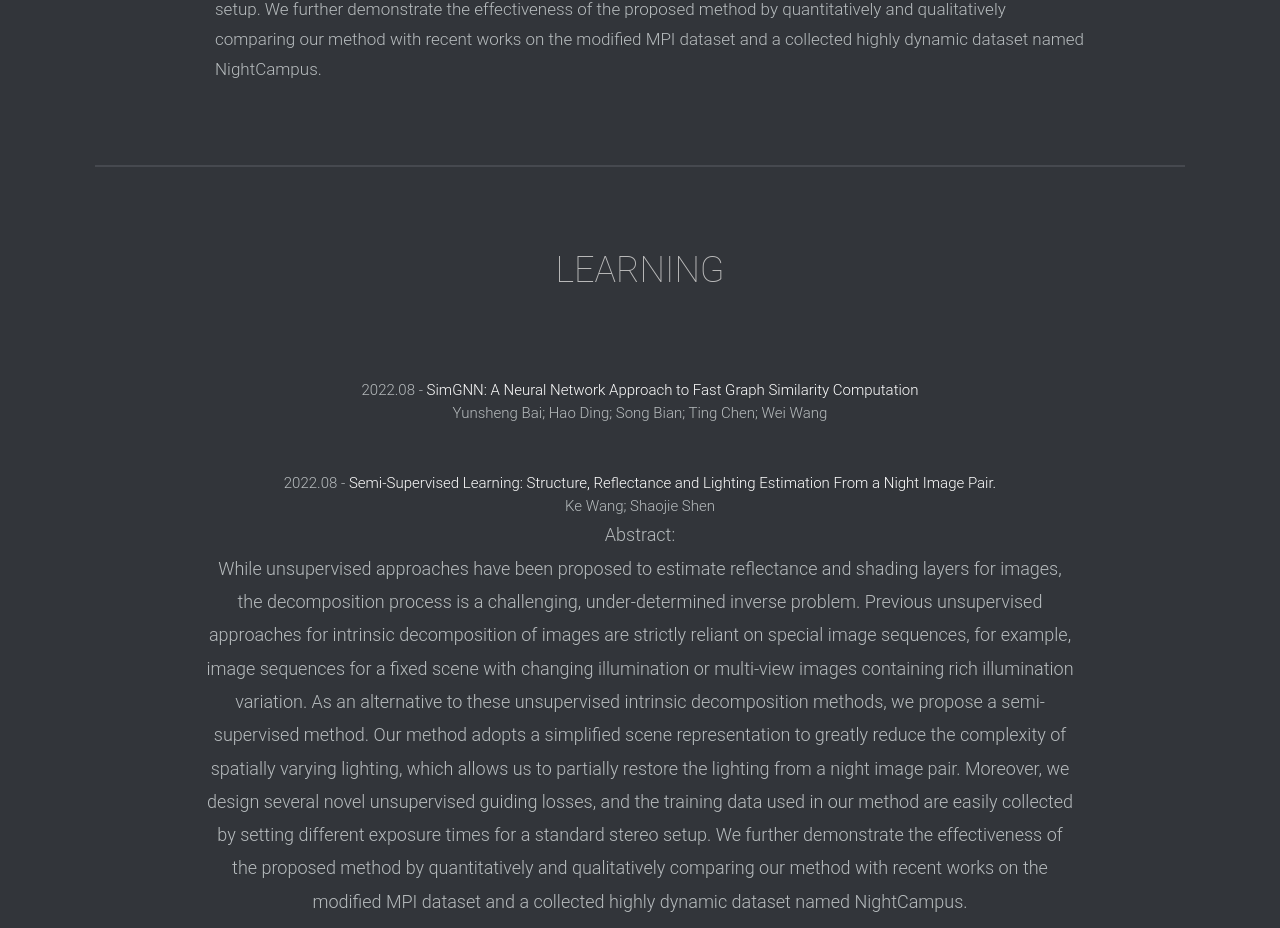
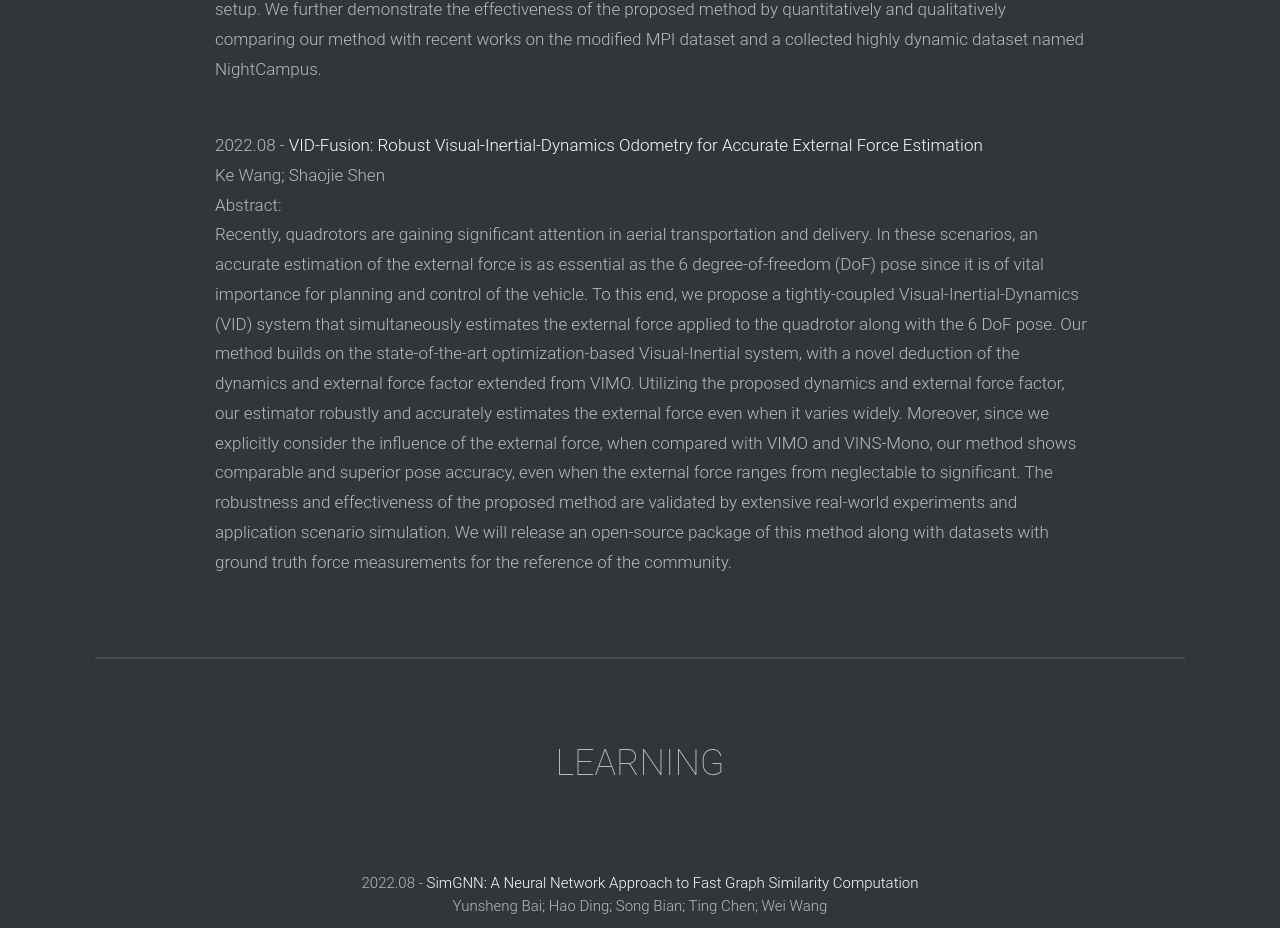
Before and after one commit to BayiSHLi/BayiSHLi.github.io, a plain HTML site: page Collect/index.html in a window 1280 px wide. Shown: the part 1253-2181 px from the top of the page. Drawn offline with nearby package versions, Linux system fonts and the light colour scheme; no server answers.

Commit message:
Update 1.0.2
Update New Reading

```diff
--- a/Collect/index.html
+++ b/Collect/index.html
@@ -102,6 +102,7 @@
                     Extensive flight experiments on the quadrotor are conducted inside multiple narrow tunnels to validate the planning framework as well as the robustness of the whole system.
                 </p>
                 <br /><br />
+
                 <ul class="animated fadeInRight">
                     <li>2022.08 -
                         <a href="https://ieeexplore.ieee.org/document/9655477">
@@ -113,6 +114,20 @@
                 <p class="animated fadeInLeft">
                     Abstract:<br/>
                     While unsupervised approaches have been proposed to estimate reflectance and shading layers for images, the decomposition process is a challenging, under-determined inverse problem. Previous unsupervised approaches for intrinsic decomposition of images are strictly reliant on special image sequences, for example, image sequences for a fixed scene with changing illumination or multi-view images containing rich illumination variation. As an alternative to these unsupervised intrinsic decomposition methods, we propose a semi-supervised method. Our method adopts a simplified scene representation to greatly reduce the complexity of spatially varying lighting, which allows us to partially restore the lighting from a night image pair. Moreover, we design several novel unsupervised guiding losses, and the training data used in our method are easily collected by setting different exposure times for a standard stereo setup. We further demonstrate the effectiveness of the proposed method by quantitatively and qualitatively comparing our method with recent works on the modified MPI dataset and a collected highly dynamic dataset named NightCampus.
+                </p>
+                <br /><br />
+
+                <ul class="animated fadeInRight">
+                    <li>2022.08 -
+                        <a href="https://arxiv.org/abs/2011.03993">
+                           VID-Fusion: Robust Visual-Inertial-Dynamics Odometry for Accurate External Force Estimation
+                        </a>
+                    </li>
+                    <li>Ke Wang; Shaojie Shen </li>
+                </ul>
+                <p class="animated fadeInLeft">
+                    Abstract:<br/>
+                    Recently, quadrotors are gaining significant attention in aerial transportation and delivery. In these scenarios, an accurate estimation of the external force is as essential as the 6 degree-of-freedom (DoF) pose since it is of vital importance for planning and control of the vehicle. To this end, we propose a tightly-coupled Visual-Inertial-Dynamics (VID) system that simultaneously estimates the external force applied to the quadrotor along with the 6 DoF pose. Our method builds on the state-of-the-art optimization-based Visual-Inertial system, with a novel deduction of the dynamics and external force factor extended from VIMO. Utilizing the proposed dynamics and external force factor, our estimator robustly and accurately estimates the external force even when it varies widely. Moreover, since we explicitly consider the influence of the external force, when compared with VIMO and VINS-Mono, our method shows comparable and superior pose accuracy, even when the external force ranges from neglectable to significant. The robustness and effectiveness of the proposed method are validated by extensive real-world experiments and application scenario simulation. We will release an open-source package of this method along with datasets with ground truth force measurements for the reference of the community.
                 </p>
             </div>
 
```
